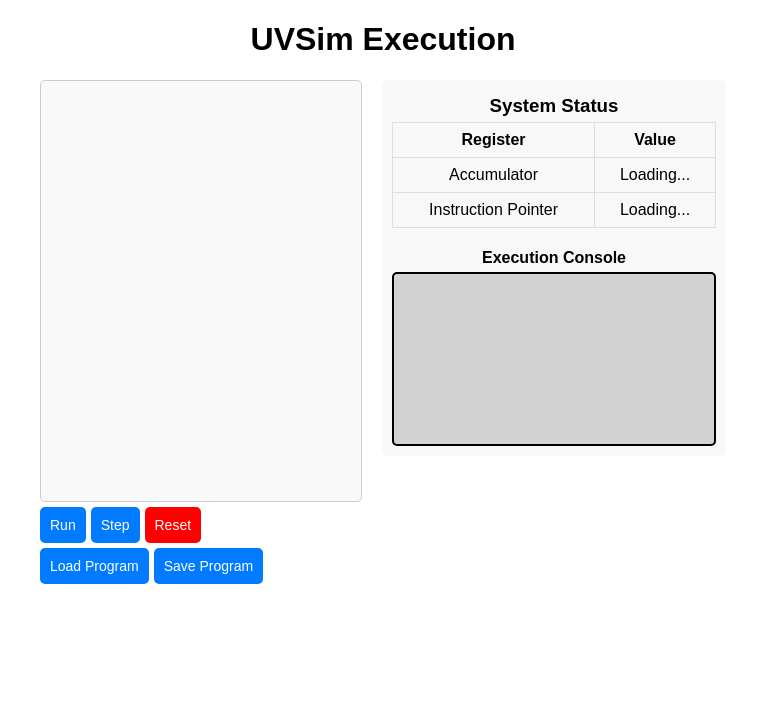
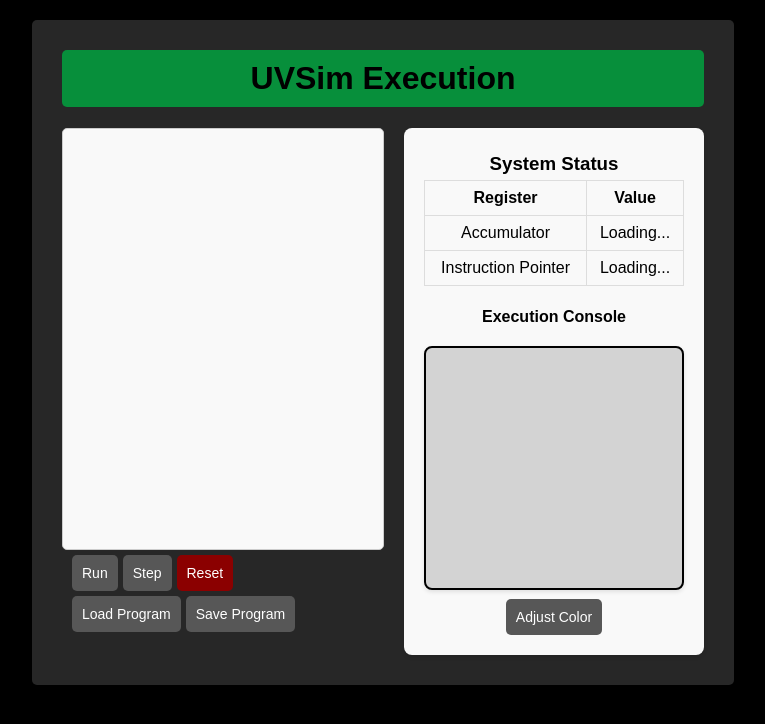
Before and after one commit to lrivera238/UVSim, a Flask app: page / in a window 1280 px wide. Shown: the top 724 px of the page, without its empty margins (257-1022 px from the left). Run offline with Flask 2, Linux system fonts and the light colour scheme; parts of the project's set-up code (start-up, migrations or seed data) failed here and were passed over.

Commit message:
Theme merge conflicts (#32)
* EB - Styalized the page, got custom colors working (#31)

Co-authored-by: Draeus <ethanburton435@gmail.com>

* api fix

* System table css fixed

---------

Co-authored-by: Draeus <ethanburton435@gmail.com>

```diff
--- a/app/static/script.js
+++ b/app/static/script.js
@@ -1,3 +1,5 @@
+const API_BASE = '/api';
+
 console.log("Using API:", API_BASE); // Debugging log
 
 function updateMemory(address, value) {
@@ -236,6 +238,53 @@ function stepInstruction(userInput = null) {
         });
 }
 
+
+function changeColor() {
+    var r = document.querySelector(':root');
+    let inputs = [];
+    for (let i = 0; i < 4; i++) {
+        let userInput = prompt(`Enter 4 hexadecimal colors:`);
+        if (userInput == "" || userInput == null) {
+            break;
+        }
+        if (userInput[0] != '#') {
+            userInput = "#" + userInput
+        }
+        if (userInput.length > 7) {
+            userInput = userInput.slice(0, 7)
+        }
+        inputs.push(userInput);
+    }
+    if (inputs.length == 4) {
+        r.style.setProperty('--backdrop', inputs[0])
+        //localStorage.setItem("--backdrop", str(inputs[0]))
+        r.style.setProperty('--background', inputs[1])
+        //localStorage.setItem("--background", str(inputs[1]))
+        r.style.setProperty('--primary', inputs[2])
+        //localStorage.setItem("--primary", str(inputs[2]))
+        r.style.setProperty('--secondary', inputs[3])
+        //localStorage.setItem("--secondary", str(inputs[3]))
+    }
+}
+
+// quick attempt at saving the config, didn't work but might be useful dead code regardless
+
+/*
+function getCookies() {
+    document.getElementById("refresh").addEventListener("click", (event) => {
+        window.location.reload();
+      });
+    if(localStorage.getItem("--backdrop") != null)
+        document.documentElement.style.setProperty("--backdrop", localStorage.getItem("--backdrop"));
+    if(localStorage.getItem("--background") != null)
+        document.documentElement.style.setProperty("--background", localStorage.getItem("--background"));
+    if(localStorage.getItem("--primary") != null)
+        document.documentElement.style.setProperty("--primary", localStorage.getItem("--primary"));
+    if(localStorage.getItem("--secondary") != null)
+        document.documentElement.style.setProperty("--secondary", localStorage.getItem("--secondary"));
+}
+*/
+
 function saveFile() {
     // Create a temporary anchor element for saving
     const link = document.createElement('a');
@@ -270,6 +319,7 @@ function saveFile() {
         });
 }
 
-
 // Fetch memory and status on page load
 window.onload = fetchMemory;
+
+// window.onload = getCookies;
--- a/app/static/styles.css
+++ b/app/static/styles.css
@@ -1,29 +1,44 @@
+:root {
+    --backdrop: #000000;
+    --background: #272727;
+    --primary: #078f3b;
+    --secondary: #575757;
+}
+
 body {
     font-family: Arial, sans-serif;
     text-align: center;
     margin: 20px;
 }
 
-/* Memory + Status Table Container */
-.main-content {
-    display: flex;
-    align-items: flex-start;
-    /* Keep memory and status aligned at the top */
-    gap: 20px;
-    /* Space between memory and status */
-    justify-content: center;
+.backdrop {
+    background-color: var(--backdrop);
 }
 
-/* Center align memory-wrapper */
-.memory-wrapper {
-    display: flex;
-    flex-direction: column;
-    /* Stack memory and buttons vertically */
-    align-items: center;
-    /* Center memory container */
+.background {
+    background-color: var(--background);
+    padding: 30px;
+    display: inline-block;
+    border-radius: 5px;
 }
 
-/* Memory container styles */
+.title {
+    background-color: var(--primary);
+    padding: 10px;
+    margin-top: 0px;
+    border-radius: 5px;
+}
+
+.main-content {
+    display: grid;
+    grid-template-columns: auto 300px;
+    gap: 20px;
+}
+
+.memory-wrapper {
+    width: fit-content;
+}
+
 .memory-container {
     width: 300px;
     height: 400px;
@@ -53,18 +68,17 @@ body {
 
 .memory-input:focus {
     outline: none;
-    border-color: #007BFF;
-    box-shadow: 0 0 5px #007BFF;
+    border-color: var(--primary);
+    box-shadow: 0 0 5px var(--primary);
 }
 
-/* Status table styling */
 .status-table {
-    padding: 10px;
-    border-radius: 5px;
-    background: #f8f8f8;
+    background: #f9f9f9;
+    border-radius: 8px;
+    padding: 20px;
+    box-shadow: 0 2px 4px rgba(0, 0, 0, 0.1);
 }
 
-/* Keep status table and buttons separate */
 .status-table table {
     width: 100%;
     border-collapse: collapse;
@@ -76,7 +90,15 @@ body {
     border: 1px solid #ddd;
 }
 
-/* Buttons BELOW the memory-container */
+.status-table h3 {
+    margin-top: 5px;
+    margin-bottom: 5px;
+}
+
+.status-table h4 {
+    margin-bottom: 5px;
+}
+
 .button-container {
     display: flex;
     flex-direction: column;
@@ -95,7 +117,7 @@ body {
 button {
     padding: 10px;
     font-size: 14px;
-    background: #007BFF;
+    background: var(--secondary);
     color: white;
     border: none;
     border-radius: 5px;
@@ -103,22 +125,19 @@ button {
 }
 
 button:hover {
-    background: #0056b3;
+    background: var(--primary);
 }
 
-/* Reset Button */
 .reset-button {
-    background: red;
+    background: rgb(139, 0, 0);
 }
 
 .reset-button:hover {
-    background: darkred;
+    background: rgb(87, 0, 0);
 }
 
-/* Modal Background */
 .modal {
     display: none;
-    /* Hidden by default */
     position: fixed;
     z-index: 1000;
     left: 0;
@@ -126,13 +145,11 @@ button:hover {
     width: 100%;
     height: 100%;
     background-color: rgba(0, 0, 0, 0.5);
-    /* Dim Background */
     display: flex;
     justify-content: center;
     align-items: center;
 }
 
-/* Modal Content */
 .modal-content {
     background: white;
     padding: 20px;
@@ -142,7 +159,6 @@ button:hover {
     box-shadow: 0px 4px 8px rgba(0, 0, 0, 0.2);
 }
 
-/* Modal Buttons */
 .modal-buttons {
     margin-top: 10px;
 }
@@ -151,48 +167,37 @@ button:hover {
     padding: 8px 16px;
     font-size: 14px;
     border: none;
-    background: #007BFF;
+    background: var(--secondary);
     color: white;
     border-radius: 5px;
     cursor: pointer;
 }
 
 .modal-buttons button:hover {
-    background: #0056b3;
+    background: var(--primary);
 }
 
 .hidden {
     display: none;
 }
 
-/* Highlight the currently executing memory cell */
 .highlight {
     background-color: lightgrey !important;
     font-weight: bold;
-    border: 2px solid red;
+    border: 2px solid var(--primary);
 }
 
-/* Execution Console */
 .console-container {
-    width: 300px;
-    height: 150px;
+    background-color: var(--background);
+    border-radius: 8px;
+    padding: 20px;
+    margin-top: 20px;
+    height: 200px;
+    overflow-y: auto;
+    box-shadow: 0 2px 4px rgba(0, 0, 0, 0.1);
     background: lightgrey;
     color: black;
     font-family: "Courier New", monospace;
-    padding: 10px;
-    border-radius: 5px;
-    overflow-y: auto;
     border: 2px solid #000000;
     text-align: left;
 }
-
-.status-table h3 {
-    margin-top: 5px;
-    margin-bottom: 5px;
-    /* Remove bottom margin */
-}
-
-.status-table h4 {
-    margin-bottom: 5px;
-    /* Remove bottom margin */
-}
--- a/app/templates/index.html
+++ b/app/templates/index.html
@@ -9,16 +9,15 @@
     <link rel="stylesheet" href="{{ url_for('static', filename='styles.css') }}">
 </head>
 
-<body>
-    <h1>UVSim Execution</h1>
+<body class="backdrop">
+    <div class="background">
+        <h1 class="title">UVSim Execution</h1>
 
         <!-- Execution Message -->
 
         <div class="main-content">
-
             <div class="memory-wrapper">
                 <div class="memory-container" id="memoryContainer"></div>
-
                 <!-- Buttons Below Memory Container -->
                 <div class="button-container">
                     <div class="button-row">
@@ -33,7 +32,7 @@
                 </div>
             </div>
 
-        <!-- Status Table (Stays to the right of memory-container) -->
+            <!-- Move status-table outside of memory-wrapper -->
             <div class="status-table">
                 <h3>System Status</h3>
                 <table>
@@ -55,6 +54,7 @@
                 <div class="console-container">
                     <div id="execution-message"></div>
                 </div>
+                <button style="margin-top: 9.5px;" onclick="changeColor()">Adjust Color</button>
             </div>
         </div>
 
@@ -69,11 +69,12 @@
                 </div>
             </div>
         </div>
-
+        <!--
         <script>
             const API_BASE = "{{ API_BASE }}"; // Flask injects API_BASE here
             console.log("Using API:", API_BASE);
-    </script>
+        </script>-->
+    </div>
 
 </body>
 
```
Lines whose indentation alone changed are shown as unchanged.
